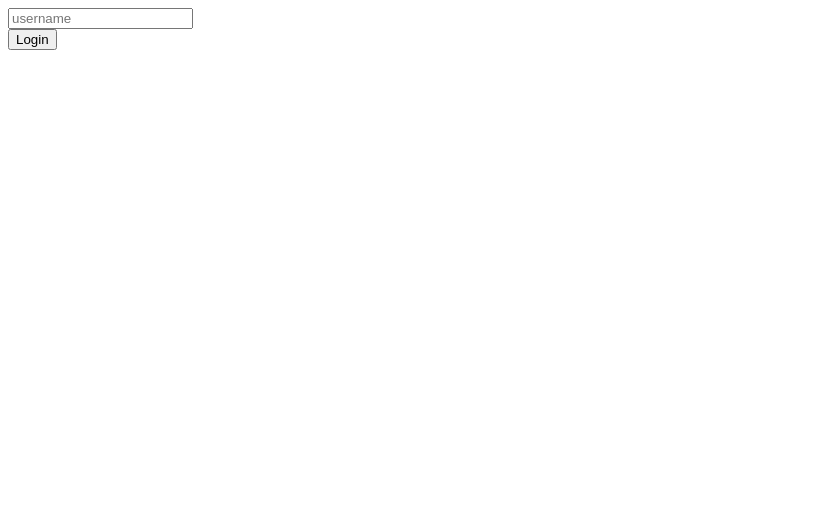
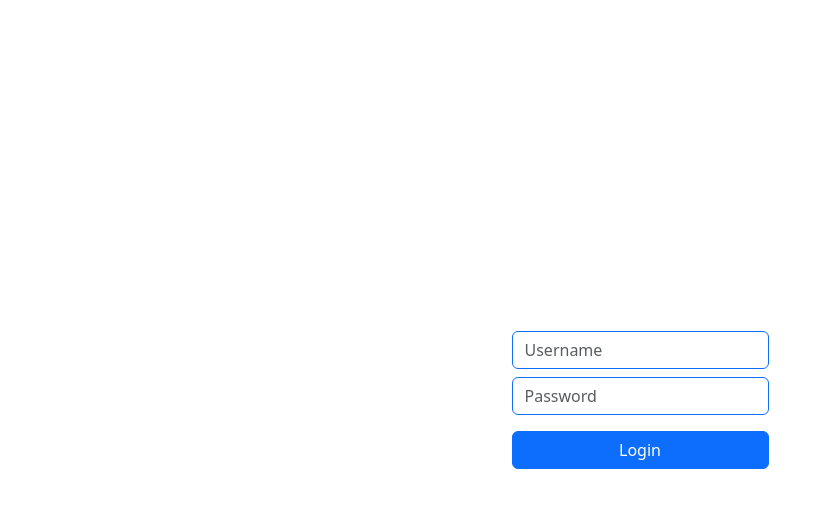
Before and after one commit to thepawarrahul/to-do-list, a React (Vite) app in the folder client/: page / in a window 1280 px wide. Shown: the top 508 px of the page, without its empty margins (0-824 px from the left). Built offline with nearby package versions, Linux system fonts and the light colour scheme.

Commit message:
Bootstrap init

```diff
--- a/client/package.json
+++ b/client/package.json
@@ -10,7 +10,9 @@
     "preview": "vite preview"
   },
   "dependencies": {
+    "bootstrap": "^5.3.2",
     "react": "^18.2.0",
+    "react-bootstrap": "^2.10.0",
     "react-dom": "^18.2.0"
   },
   "devDependencies": {
--- a/client/src/components/userRegistration/login.jsx
+++ b/client/src/components/userRegistration/login.jsx
@@ -1,8 +1,14 @@
 import React, { useState } from "react";
+import Button from 'react-bootstrap/Button';
 import ToDo from "../todo/todo";
+import Container from 'react-bootstrap/Container';
+import Row from 'react-bootstrap/Row';
+import Col from 'react-bootstrap/Col';
+import Form from 'react-bootstrap/Form';
 
 const Login = () => {
   const [username, setUsername] = useState("");
+  const [password, setPassword] = useState("");
   const [isLoggedIn, setIsLoggedIn] = useState(false);
   const [userId, setuserId] = useState("");
 
@@ -11,7 +17,7 @@ const Login = () => {
   };
 
   const handleLoginButtonClick = async () => {
-    const response = await fetch(`http://localhost:4000/login?username=${username}`);
+    const response = await fetch(`http://localhost:4000/login?username=${username}&${password}`);
     const jsonResponse = await response.json();
 
     if ('id' in jsonResponse) {
@@ -22,31 +28,45 @@ const Login = () => {
     }
   };
 
+  const handlePasswordChange = (event) => {
+    setPassword(event.target.value);
+  }
+
   if (isLoggedIn) {
     return <ToDo username={username} userId={userId}/>;
   }
 
   return (
-    <>
-      <div>
-        <div>
-          <input
-            type='text'
-            placeholder="username"
-            value={username}
-            onChange={handleUsernameChange}
-            >
-          </input>
-        </div>
-        <div>
-          <button
-            onClick={handleLoginButtonClick}
-          >
-            Login
-          </button>
-        </div>
-      </div>
-    </>
+    <Container className="d-flex align-items-center justify-content-center" style={{ height: '100vh' }}>
+      <Row>
+        <Col md={12} className="mx-auto">
+          <Form>
+
+              <Form.Control
+                className="border border-primary"
+                type="text"
+                placeholder="Username"
+                value={username}
+                onChange={handleUsernameChange}
+              />
+              <Form.Control
+                className="mt-2 border border-primary"
+                type="password"
+                placeholder="Password"
+                value={[password]}
+                onChange={handlePasswordChange}
+              />
+
+            <Button
+              variant="primary"
+              onClick={handleLoginButtonClick}
+              className="w-100 mt-3">
+                Login
+            </Button>
+          </Form>
+        </Col>
+      </Row>
+    </Container>
   );
 };
 
--- a/client/src/index.jsx
+++ b/client/src/index.jsx
@@ -1,6 +1,8 @@
 import React from 'react'
 import ReactDOM from 'react-dom/client'
 import ToDo from './components/todo/todo';
+import 'bootstrap/dist/css/bootstrap.min.css';
+
 import Login from './components/userRegistration/login';
 
 ReactDOM.createRoot(document.getElementById('root')).render(
```
Also changed, not shown: 1 other file (tests, documents, lock files or other folders).
